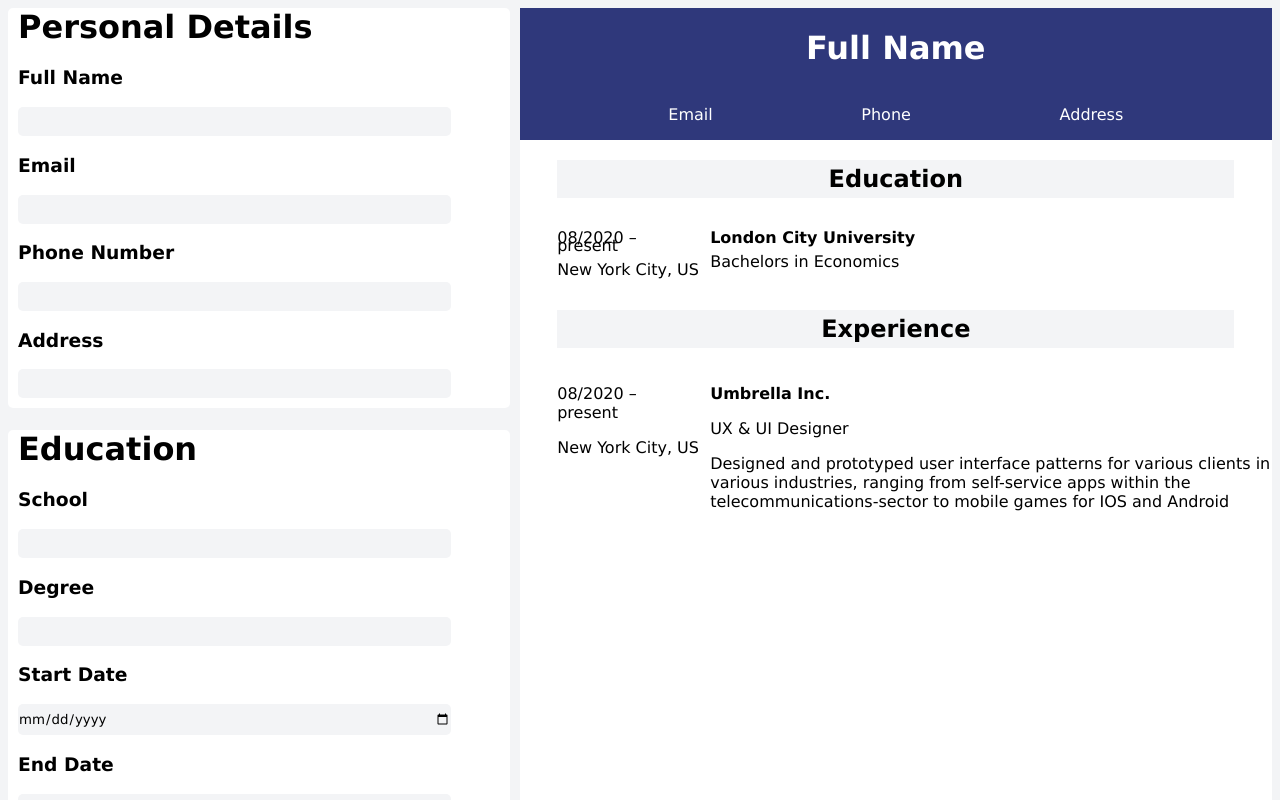
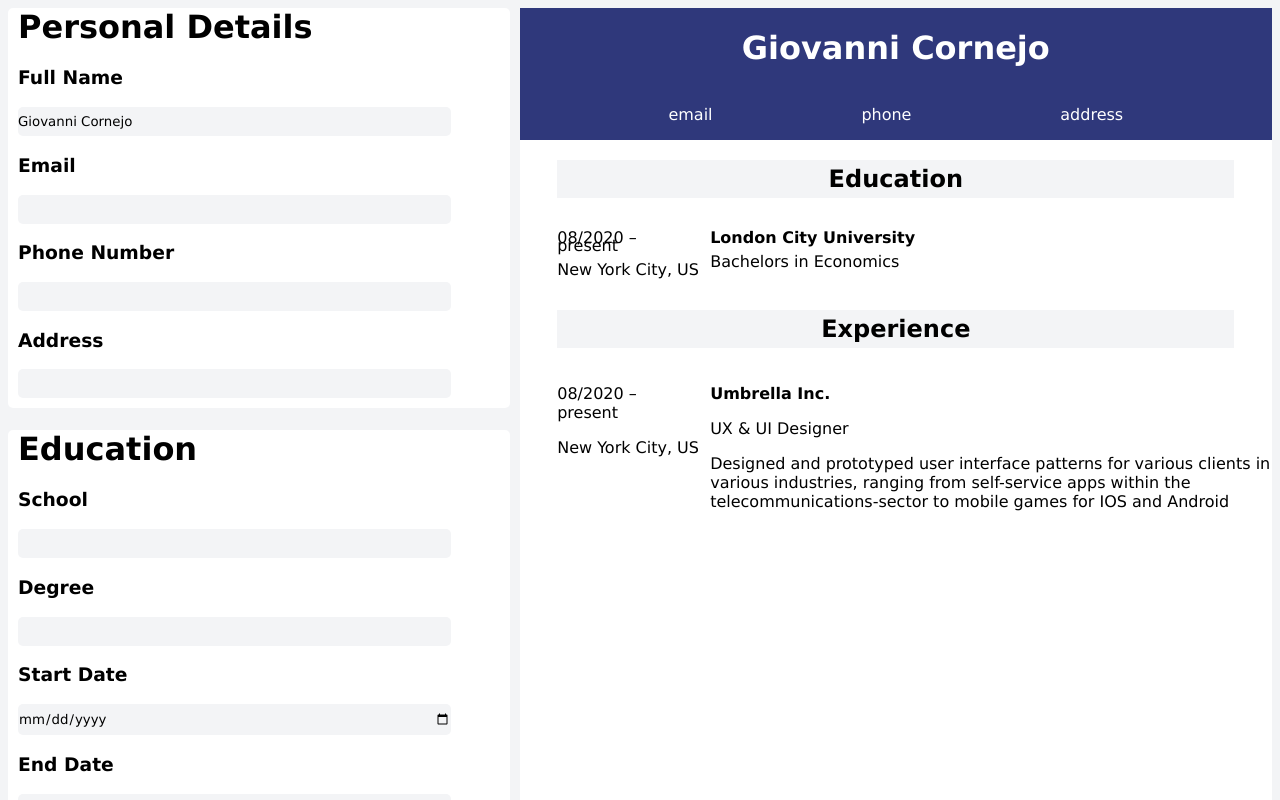
Before and after one commit to cornejog553/CVApplication, a React (Vite) app in the folder CV-Application/: page / in a window 1280 px wide. Shown: the top 800 px of the page. Built offline with nearby package versions, Linux system fonts and the light colour scheme.

Commit message:
added onchange for PersonalDetails so name input changes name output in Resume

```diff
--- a/CV-Application/src/App.jsx
+++ b/CV-Application/src/App.jsx
@@ -2,18 +2,32 @@ import PersonalDetails from "./components/PersonalDetails"
 import Education from "./components/Education"
 import WorkExperience from "./components/WorkExperience"
 import Resume from "./components/Resume"
+import { useState } from "react"
+
+const userProfile = {
+    name: "Giovanni Cornejo",
+    email: "cornejog553@gmail.com",
+    phone: "123456789",
+    address: "12345 5th Ave, New York, NY"
+}
 
 function App() {
+    const [name, setName] = useState(userProfile.name);
+
     return (
             <div className="container">
                 <div>
-                    <PersonalDetails />
+                    <PersonalDetails
+                    userprofile={userProfile}
+                    name={name}
+                    onChange={(event)=> setName(event.target.value)}
+                    />
                     <Education />
                     <WorkExperience />
                 </div>
 
                 <div>
-                    <Resume></Resume>
+                    <Resume name={name}></Resume>
                 </div>
             </div>
     )
--- a/CV-Application/src/components/PersonalDetails.jsx
+++ b/CV-Application/src/components/PersonalDetails.jsx
@@ -1,11 +1,17 @@
 import '../styles/PersonalDetails.css'
 
-function PersonalDetails() {
+function PersonalDetails({name, onChange}) {
+
     return(
         <div className="personalDetails-Container">
             <h1>Personal Details</h1>
             <h3>Full Name</h3>
-            <input type="text"></input>
+            <input
+            type="text"
+            defaultValue={name}
+            onChange={onChange}
+            >
+            </input>
 
             <h3>Email</h3>
             <input type="email"></input>
--- a/CV-Application/src/components/Resume.jsx
+++ b/CV-Application/src/components/Resume.jsx
@@ -1,14 +1,14 @@
 import '../styles/Resume.css'
 
-function Resume(){
+function Resume({name}){
     return(
         <div className="resume-Container">
             <div className="resume-header">
-                <h1>Full Name</h1>
+                <h1>{name}</h1>
                 <div className='resume-header-info'>
-                    <p>Email</p>
-                    <p>Phone</p>
-                    <p>Address</p>
+                    <p>email</p>
+                    <p>phone</p>
+                    <p>address</p>
                 </div>
             </div>
             <div className='educationAndExperienceSection'>
```
